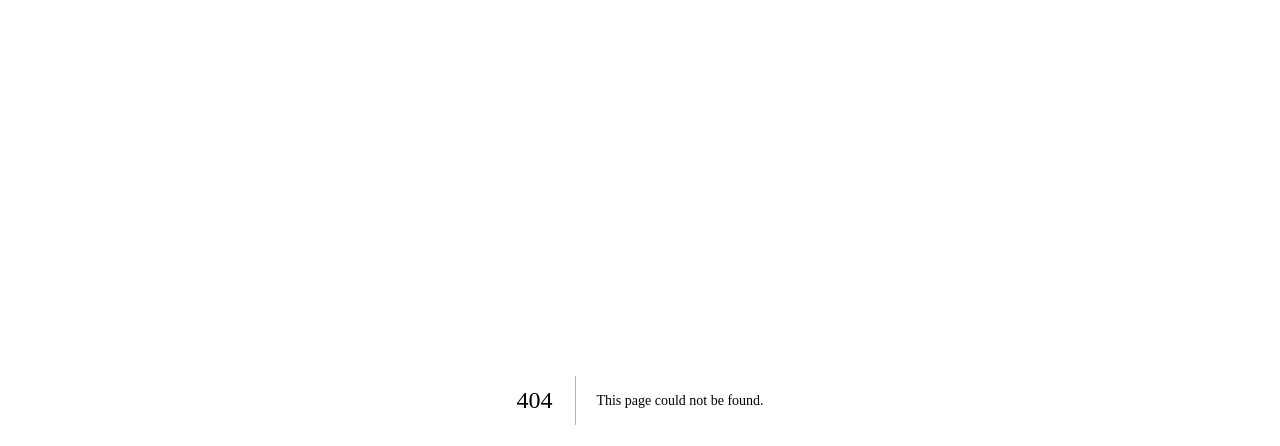
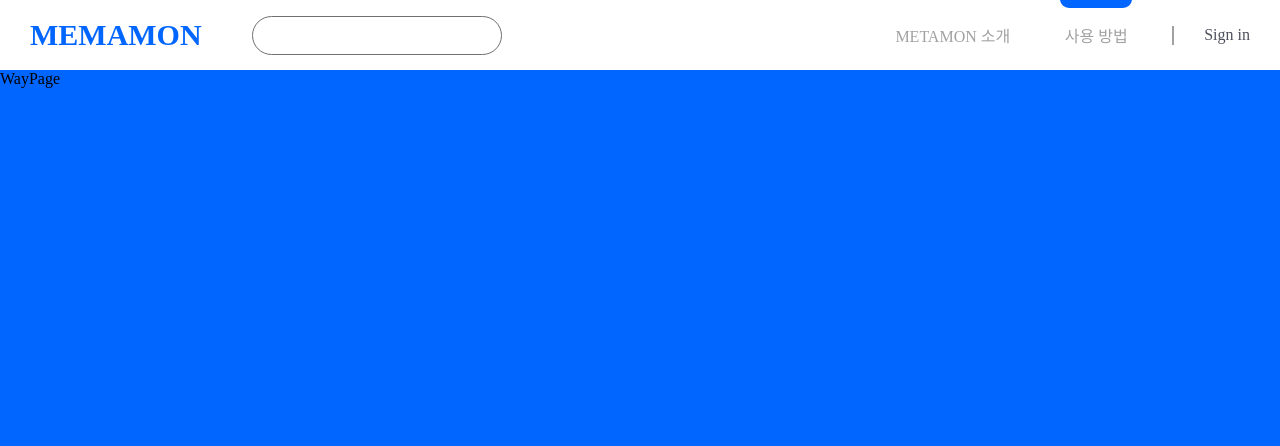
Before and after one commit to sumi-0011/METAMON, a Next.js app: page /way in a window 1280 px wide. Before the commit this address had no page. Shown: the top 446 px of the page. Built offline with nearby package versions, Linux system fonts and the light colour scheme; a web font is replaced by a local one.

Commit message:
style : header nav style

```diff
--- a/src/components/common/layout/header.tsx
+++ b/src/components/common/layout/header.tsx
@@ -1,4 +1,5 @@
 import { Flex } from '@/components/common/flex';
+import Nav from '@/components/common/layout/nav';
 import styled from 'styled-components';
 
 function Header() {
@@ -10,11 +11,7 @@ function Header() {
           <input type="text" />
         </SearchWrapper>
       </LeftBox>
-      <RightBox>
-        <div>METAMON 소개</div>
-        <div>사용 방법</div>
-        <SignInWrapper>Sign in</SignInWrapper>
-      </RightBox>
+      <Nav />
     </Wrapper>
   );
 }
@@ -34,22 +31,14 @@ const LeftBox = styled(Flex)`
   height: 40px;
 `;
 
-const RightBox = styled(Flex)`
-  gap: 50px;
-  color: #a1a1a1;
-`;
-
-const SignInWrapper = styled(Flex)`
-  color: #4d4f5c;
-  padding-left: 20px;
-  &::before {
-    content: '';
-    height: 17px;
-    width: 0px;
-    border: 0.1px solid #a1a1a1;
-    background-color: #a1a1a1;
-    position: relative;
-    left: -30px;
+const SearchWrapper = styled.div`
+  input {
+    box-sizing: border-box;
+    width: 250px;
+    height: 39px;
+    padding: 10px 20px;
+    border-radius: 20px;
+    border: 1px solid #707070;
   }
 `;
 
@@ -60,14 +49,4 @@ const Logo = styled.div`
   line-height: 40px;
 `;
 
-const SearchWrapper = styled.div`
-  input {
-    box-sizing: border-box;
-    width: 250px;
-    height: 39px;
-    padding: 10px 20px;
-    border-radius: 20px;
-    border: 1px solid #707070;
-  }
-`;
 export default Header;
--- /dev/null
+++ b/src/components/common/layout/nav.tsx
@@ -0,0 +1,76 @@
+import { Flex } from '@/components/common/flex';
+import { useRouter } from 'next/router';
+import { useState } from 'react';
+import styled from 'styled-components';
+
+type SelectedPageType = '/intro' | '/way' | '/signin';
+function Nav() {
+  const router = useRouter();
+  const selectedPage = router.pathname;
+
+  const handleNavItemClick = (path: SelectedPageType) => {
+    router.push(path);
+  };
+
+  return (
+    <Wrapper>
+      <Item
+        className={selectedPage === '/intro' ? 'selected' : ''}
+        onClick={() => handleNavItemClick('/intro')}
+      >
+        METAMON 소개
+      </Item>
+      <Item
+        className={selectedPage === '/way' ? 'selected' : ''}
+        onClick={() => handleNavItemClick('/way')}
+      >
+        사용 방법
+      </Item>
+      <SignInWrapper onClick={() => handleNavItemClick('/signin')}>
+        Sign in
+      </SignInWrapper>
+    </Wrapper>
+  );
+}
+
+const Wrapper = styled.nav`
+  display: flex;
+  gap: 50px;
+  color: #a1a1a1;
+  align-items: center;
+`;
+
+const Item = styled.div`
+  position: relative;
+  min-width: 72px;
+  text-align: center;
+  &.selected::before {
+    margin: auto;
+    position: absolute;
+    top: -24px;
+    left: 0;
+    right: 0;
+    content: '';
+    width: 72px;
+    height: 9px;
+    display: block;
+    background-color: var(--basic-color);
+    border-radius: 0 0 9px 9px;
+  }
+`;
+
+const SignInWrapper = styled(Flex)`
+  color: #4d4f5c;
+  padding-left: 20px;
+  &::before {
+    content: '';
+    height: 17px;
+    width: 0px;
+    border: 0.1px solid #a1a1a1;
+    background-color: #a1a1a1;
+    position: relative;
+    left: -30px;
+  }
+`;
+
+export default Nav;
--- /dev/null
+++ b/src/components/pages/onboarding.tsx
@@ -0,0 +1,5 @@
+function Onboarding() {
+  return <div>온보딩 페이지</div>;
+}
+
+export default Onboarding;
--- a/src/pages/_app.tsx
+++ b/src/pages/_app.tsx
@@ -3,6 +3,7 @@ import '@/styles/globals.css';
 
 import type { AppProps } from 'next/app';
 import { DefaultSeo } from 'next-seo';
+import Layout from '@/components/common/layout';
 
 const DEFAULT_SEO = {
   title: 'Metamon',
@@ -29,7 +30,9 @@ export default function App({ Component, pageProps }: AppProps) {
   return (
     <>
       <DefaultSeo {...DEFAULT_SEO} />
-      <Component {...pageProps} />
+      <Layout>
+        <Component {...pageProps} />
+      </Layout>
     </>
   );
 }
--- a/src/pages/index.tsx
+++ b/src/pages/index.tsx
@@ -4,9 +4,5 @@ import Test from '@/components/pages/test';
 import Layout from '@/components/common/layout';
 
 export default function Home() {
-  return (
-    <Layout>
-      <Onboarding />
-    </Layout>
-  );
+  return <Onboarding />;
 }
--- /dev/null
+++ b/src/pages/intro.tsx
@@ -0,0 +1,4 @@
+function IntroPage() {
+  return <div>IntroPage</div>;
+}
+export default IntroPage;
--- /dev/null
+++ b/src/pages/way.tsx
@@ -0,0 +1,4 @@
+function WayPage() {
+  return <div>WayPage</div>;
+}
+export default WayPage;
```
Also changed, not shown: src/pages/signin.tsx (renamed from src/pages/join.tsx).
